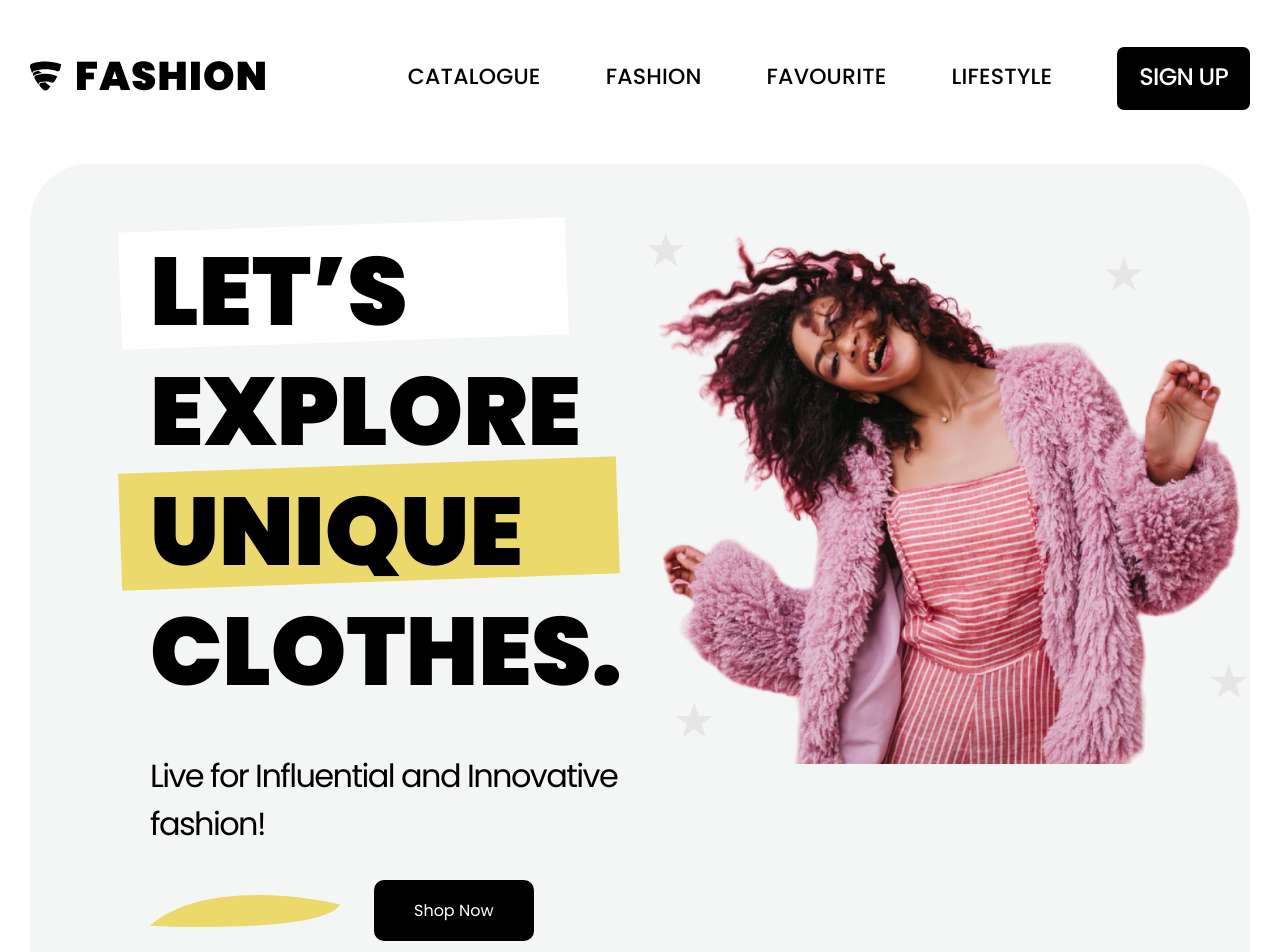
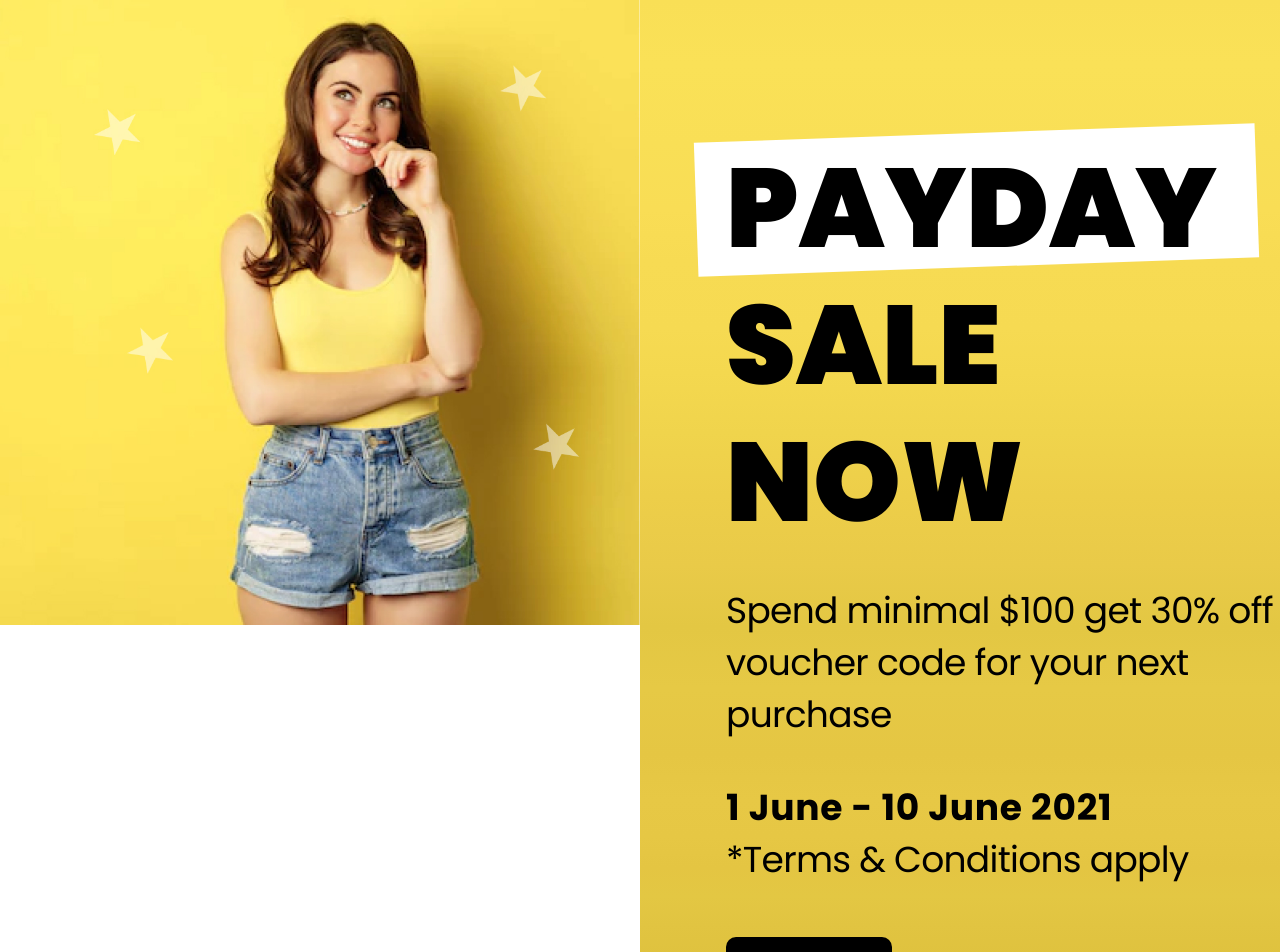
Before and after one commit to MikhailChekov/fashion-react, a React (Create React App) app: page / in a window 1280 px wide. Shown: the top 952 px of the page. Built offline with nearby package versions, Linux system fonts and the light colour scheme.

Commit message:
feat: finish Sale section

```diff
--- a/src/App.js
+++ b/src/App.js
@@ -2,15 +2,17 @@ import Header from "./components/Header/Header";
 import Promo from "./components/Promo/Promo";
 import Brands from "./components/Brands/Brands";
 import Arrivals from "./components/Arrivals/Arrivals";
+import Sale from "./components/Sale/Sale";
 
 function App() {
 
   return (
 		<div className="App">
-      <Header />
+      {/* <Header />
       <Promo />
       <Brands />
-      <Arrivals />
+      <Arrivals /> */}
+      <Sale />
 		</div>
   );
 }
--- /dev/null
+++ b/src/components/Sale/Sale.css
@@ -0,0 +1,105 @@
+.sale {
+  display: flex;
+}
+.sale__img {
+  width: 50%;
+}
+
+.sale__text-wrapper {
+  width: 50%;
+  padding-top: 140px;
+  padding-left: 86px;
+  word-wrap: break-word;
+  background: linear-gradient(
+    360deg,
+    #e0c340 0%,
+    #dfc23e 3.93%,
+    #e1c441 7.23%,
+    #e3c743 10.23%,
+    #e4c542 13.14%,
+    #e6c744 16.22%,
+    #e7c845 19.84%,
+    #e5c643 24.38%,
+    #e6c945 31%,
+    #e3c743 37.19%,
+    #e9ca48 43.33%,
+    #edce49 50.36%,
+    #f0d44c 56.57%,
+    #f4d84f 62.71%,
+    #f6da52 67.12%,
+    #f7db53 73.77%,
+    #f9dd55 79.08%,
+    #f9df56 85.64%,
+    #fae157 93.5%,
+    #f9df56 100%
+  );
+}
+
+.sale__text {
+  max-width: 660px;
+}
+
+.sale__text p {
+  color: var(--textColor);
+  font-size: 36.04px;
+  font-weight: 400;
+  line-height: 52.316px;
+  letter-spacing: -0.721px;
+}
+
+.sale__text b {
+  color: var(--textColor);
+  font-size: 36.04px;
+  font-weight: 700;
+  line-height: 52.316px;
+  letter-spacing: 0.721px;
+}
+
+.sale__desc {
+  margin-bottom: 51px;
+}
+
+.sale__hot {
+  margin-bottom: 40px;
+  color: #231300;
+  font-size: 36.04px;
+  font-weight: 500;
+  line-height: 52.316px;
+  letter-spacing: -0.721px;
+}
+.sale__title {
+  margin-bottom: 33px;
+  color: var(--textColor);
+  position: relative;
+  font-size: 111.608px;
+  font-weight: 900;
+  line-height: 137.185px;
+}
+
+.sale__title span {
+  position: relative;
+}
+
+.sale__highlight {
+  display: inline-block;
+  position: relative;
+}
+
+.sale__highlight::before {
+  content: "";
+  display: block;
+  position: absolute;
+  background-color: #fff;
+  top: -7px;
+  left: -30px;
+  right: -40px;
+  bottom: 10px;
+  transform: rotate(-2deg);
+}
+
+.sale__btn {
+  padding: 18px 40px;
+  background-color: #000;
+  color: #fff;
+  border-radius: 10px;
+}
--- /dev/null
+++ b/src/components/Sale/Sale.jsx
@@ -0,0 +1,37 @@
+import React from "react";
+import "./Sale.css";
+import saleImg from "../../img/images/sale.jpg";
+
+function Sale() {
+  return (
+    <section className="sale">
+      <div className="sale__img">
+        <img src={saleImg} alt="sale offer" />
+      </div>
+      <div className="sale__text-wrapper">
+        <div className="sale__text">
+          <div className="sale__title">
+            <span className="sale__highlight">
+              <span>PAYDAY</span>
+            </span>
+            <br />
+            SALE NOW
+          </div>
+          <div className="sale__desc">
+            <p className="sale__hot">
+              Spend minimal $100 get 30% off voucher code for your next purchase
+            </p>
+            <p>
+              <b>1 June - 10 June 2021</b>
+              <br />
+              *Terms & Conditions apply
+            </p>
+          </div>
+          <button className="sale__btn">SHOP NOW</button>
+        </div>
+      </div>
+    </section>
+  );
+}
+
+export default Sale;
```
Also changed, not shown: src/img/images/sale.jpg (renamed from src/img/images/pic.jpg).
